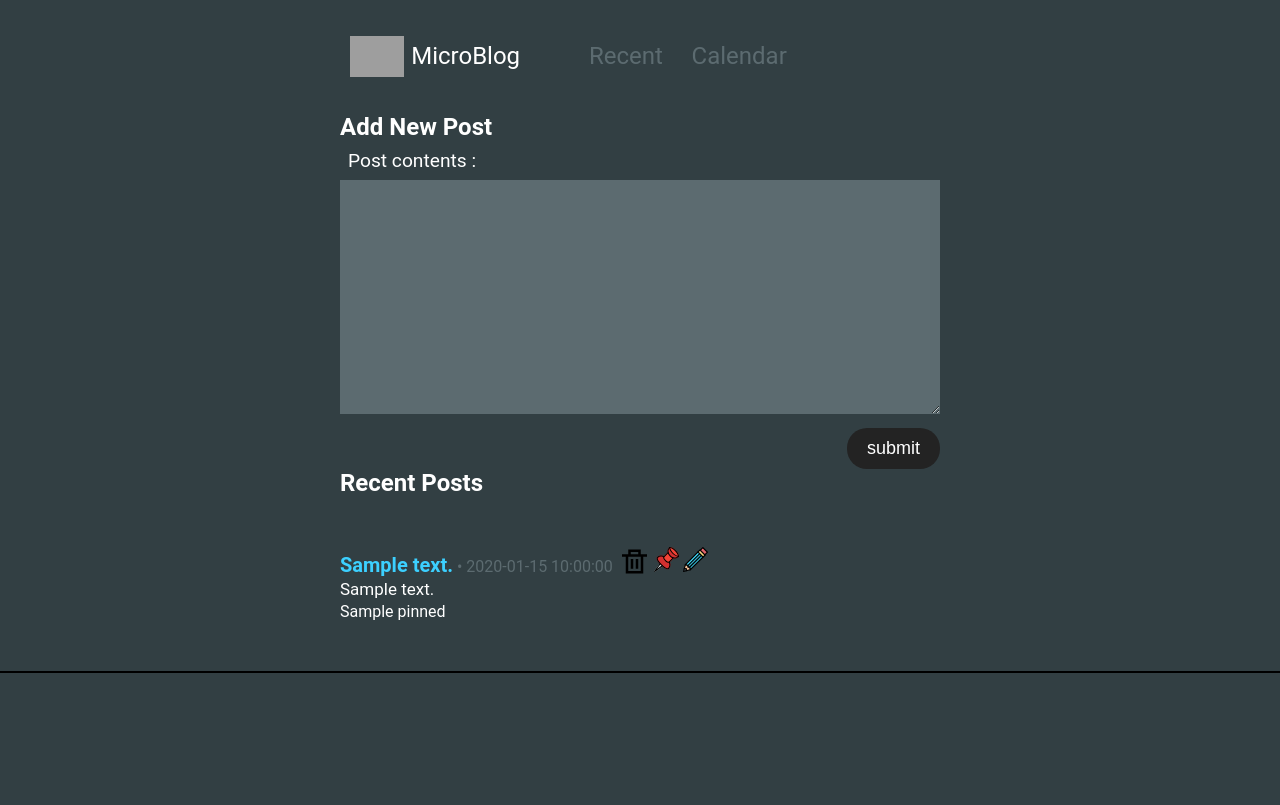
After one commit to YassinWael/Flask-Blog-Post, a Flask app: template templates/home.html in a window 1280 px wide. The commit adds this page. Run offline with Flask 3, Linux system fonts and the light colour scheme; the template is opened without the code that fills it: most values are stand-ins (such as "Sample title", 1, 10 or a date in 2020); grey boxes are pictures that could not be loaded.

Commit message:
created templates, added pin support

```diff
--- a/app.py
+++ b/app.py
@@ -1,9 +1,9 @@
 from bson import ObjectId
-from flask import Flask, redirect,render_template,request,url_for
+from flask import Flask, redirect, render_template, request
 from pymongo import MongoClient
+from dotenv import load_dotenv
 import datetime
 from icecream import ic
-from dotenv import load_dotenv
 
 from os import environ
 
@@ -11,51 +11,64 @@ load_dotenv()
 
 app = Flask(__name__)
 client = MongoClient(environ.get('MONGODB'))
-app.db = client["Microblog"]
-collection = app.db.entries
+db = client["Microblog"]
+entries_collection = db.entries
 
-entries = []
-
-@app.route('/',methods=['GET','POST'])
-@app.route('/index',methods=['GET','POST'])
-
+@app.route('/', methods=['GET', 'POST'])
+@app.route('/index', methods=['GET', 'POST'])
 def home():
-
     if request.method == "POST":
-        content = request.form['content']
+        content = request.form.get('content')
         if content:
             formatted_date = datetime.datetime.today().strftime("%b %d, %I:%M %p")
-            app.db["entries"].insert_one({"content":content,"date":formatted_date})
-            ic("content inserted",request.method)
-            return redirect(url_for('home'))
-        else:
-            return redirect(url_for('home'))
+            entries_collection.insert_one({"content": content,
+                                           "date": formatted_date,
+                                           "pinned":0})
+            ic("Content inserted", request.method)
+            return redirect('/')
 
-
-
-    entries = [
-             {
-        "content":entry['content'],
-        "date":entry['date'],
-        "id": entry['_id']
-             }
-            for entry in list(app.db.entries.find({}))
-        ]
-
-
-
-    return render_template('index.html',entries=entries)
+    entries = get_entries()
+    return render_template('home.html', entries=entries)
 
 
 
 @app.route('/delete/<id>')
 def delete(id):
-    ic(id)
-    deleted = collection.delete_one({"_id": ObjectId(id)})
+    deleted = entries_collection.delete_one({"_id": ObjectId(id)})
     ic(deleted)
-    return redirect(request.referrer)
+    return redirect('/')
 
+@app.route('/pin/<id>')
+def pin(id):
+    pinned = entries_collection.update_one({"_id":ObjectId(id)}, {"$inc":{"pinned":1}})
+    ic(pinned)
+    return redirect('/')
 
+@app.route('/edit/<id>')
+def edit(id):
+    entry = entries_collection.find_one({"_id":ObjectId(id)})
+    ic(entry)
+    return render_template('edit.html',entry=entry['content'])
+def get_entries():
+    """
+    Retrieves all entries from the entries collection and returns them in reverse chronological order.
 
+    Returns:
+        list: A list of dictionaries containing the 'content', 'date', and 'id' fields of each entry.
+    """
+    entries_cursor = entries_collection.find({})
+    entries = [
+        {
+            "content": entry['content'],
+            "date": entry['date'],
+            "id": entry['_id'],
+            "pinned":entry['pinned']
+        }
+        for entry in entries_cursor
+    ]
+    entries.sort(key=lambda x: x['pinned'])
+    ic(entries)
+    return entries[::-1]
 
-app.run(debug=True,port=8080)
+if __name__ == "__main__":
+    app.run(debug=True, port=8080)
--- a/static/styles.css
+++ b/static/styles.css
@@ -15,6 +15,9 @@ body {
     height: auto;
     overflow-x: hidden;
 
+}
+a {
+    color:transparent
 }
 a:visited {
     color: inherit;
@@ -177,9 +180,12 @@ img[alt='Logo'] {
     color: gold;
     background: black;
 }
-
+.entry-delete {
+    color:transparent
+}
 .entry-delete img {
     position: relative;
+    margin-right: 8px;
     top: 2px;
     left: 5px;
     transition: all 0.5s ease;
--- /dev/null
+++ b/templates/edit.html
@@ -0,0 +1,5 @@
+{% extends "index.html" %}
+
+{% block content %}
+
+{% endblock %}
--- /dev/null
+++ b/templates/home.html
@@ -0,0 +1,40 @@
+{% extends "index.html" %}
+
+{% block content %}
+<section>
+    <h1>Add New Post</h1>
+    <form class="form" action="" method="POST">
+        <p class="form-input">
+            <label class="form-label" for="post">Post contents :</label>
+            <textarea name="content" id="post" cols="30" rows="10" class="form-textarea"></textarea>
+        </p>
+        <button class="form-submit" type="submit">submit</button>
+
+    </form>
+</section>
+
+<section>
+    <h1>Recent Posts</h1>
+    {% for entry in entries %}
+    <article class="entry">
+        <div>
+            <h2 class="entry-title">{{entry['content'] | truncate(25,true)}}</h2>
+            <time class="entry-date"> • {{entry['date']}}</time>
+            <a class="entry-delete" href="/delete/{{entry['id']}}">
+            <img src="/static/delete.svg" width="25px" height="25px"/>
+            </a>
+
+            <a class="entry-pin" href="/pin/{{entry['id']}}">
+                <img src="/static/Pin.svg" width="25px" height="25px"/>
+                </a>
+
+            <a class="entry-pin" href="/edit/{{entry['id']}}">
+                <img src="/static/Pencil.svg" width="25px" height="25px"/>
+                </a>
+        </div>
+        <p class="entry-content">{{ entry['content'] | replace('\n','<br>') | safe }}</p>
+        {{ entry['pinned'] }}
+    </article>
+    {% endfor %}
+</section>
+{% endblock %}
--- a/templates/index.html
+++ b/templates/index.html
@@ -22,34 +22,12 @@
 
 
     <main class="main">
-        <section>
-            <h1>Add New Post</h1>
-            <form class="form" action="" method="POST">
-                <p class="form-input">
-                    <label class="form-label" for="post">Post contents :</label>
-                    <textarea name="content" id="post" cols="30" rows="10" class="form-textarea"></textarea>
-                </p>
-                <button class="form-submit" type="submit">submit</button>
+        {% block content %}
+        {% endblock %}
+    </main>
 
-            </form>
-        </section>
 
-        <section>
-            <h1>Recent Posts</h1>
-            {% for entry in entries %}
-            <article class="entry">
-                <div>
-                    <h2 class="entry-title">{{entry['content'] | truncate(25,true)}}</h2>
-                    <time class="entry-date"> • {{entry['date']}}</time>
-                    <a class="entry-delete" href="/delete/{{entry['id']}}">
-                    <img src="/static/delete.svg" width="20px" height="20px"/>
-                    </a>
-                </div>
-                <p class="entry-content">{{ entry['content'] }}</p>
-            </article>
-            {% endfor %}
-        </section>
-    </main>
+
 
     <footer class="footer">
 
```
Also changed, not shown: static/Pencil.svg (added), static/Pin.svg (added).
